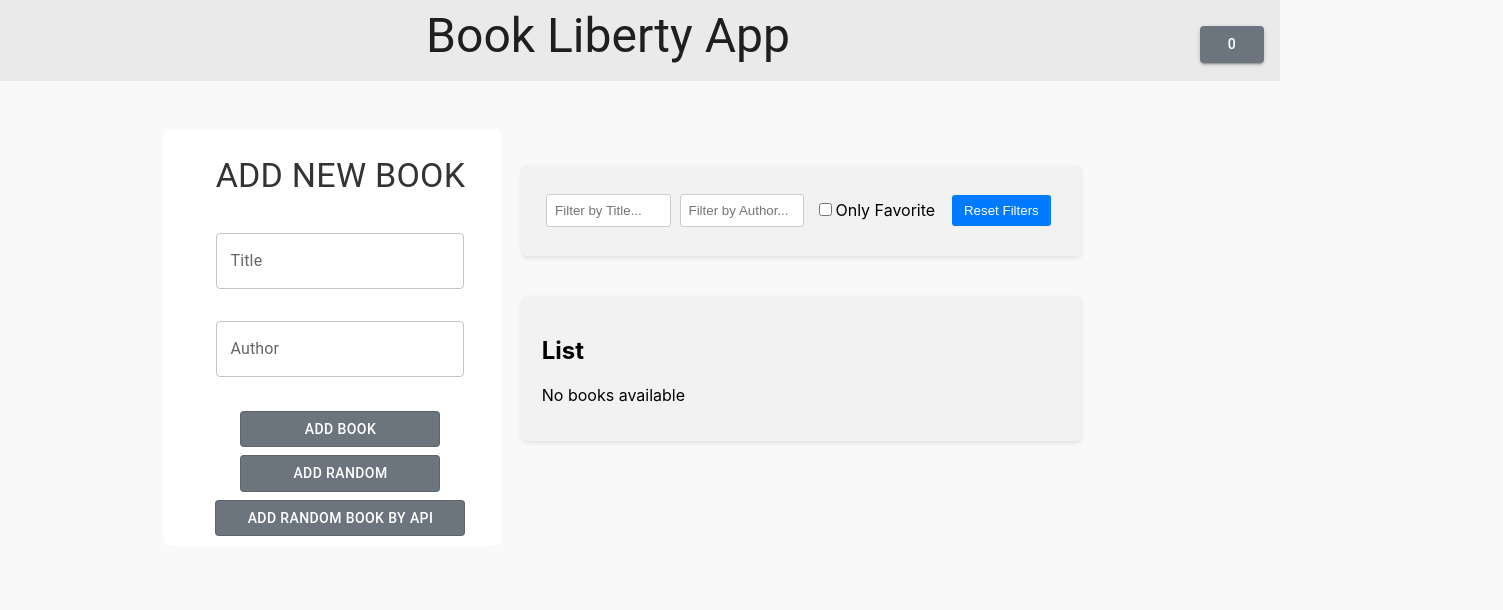
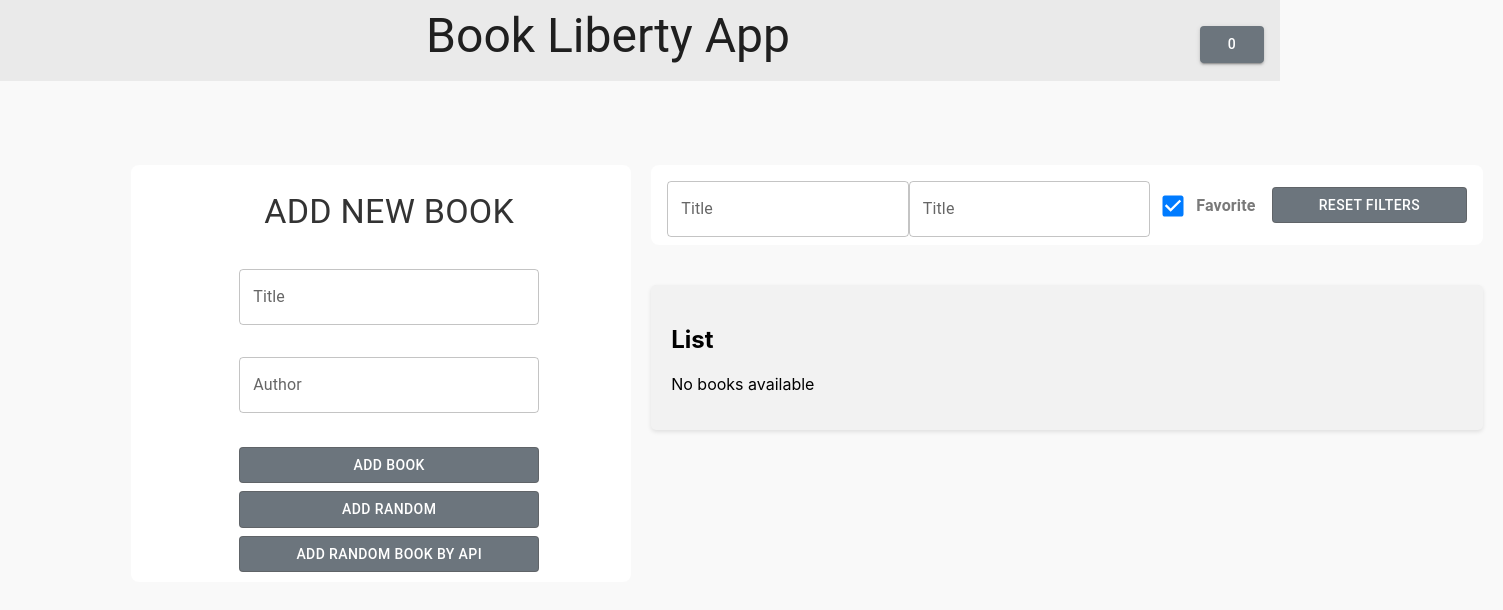
Before and after one commit to Nikita-a11y-dev/React-Libary-App, a React (Vite) app in the folder frontend/vite-project/: page / in a window 1280 px wide. Shown: the top 610 px of the page, 1503 px wide, since content can reach past the window. Built offline with nearby package versions, Linux system fonts and the light colour scheme.

Commit message:
Refactore Filter to use MUI components

```diff
--- a/frontend/vite-project/src/App.css
+++ b/frontend/vite-project/src/App.css
@@ -5,21 +5,12 @@
   justify-content: center;
   text-align: center;
 }
-
-.app-header {
-  background-color: #d7d7d7;
-  color: #333333;
-  width: 100%;
-  margin-bottom: 20px;
-}
-
 .app-main {
   display: flex;
   justify-content: space-between;
   width: 80%;
   margin: 0 auto;
 }
-
 .app-left-column {
   flex: 1;
   flex-basis: 35%;
--- a/frontend/vite-project/src/App.jsx
+++ b/frontend/vite-project/src/App.jsx
@@ -53,7 +53,7 @@ export default function App() {
           </Button>
         </Box>
 
-        <Container>
+        <Container maxWidth="xl">
           <main className="app-main">
             <div className="app-left-column">
               <BookForm></BookForm>
--- a/frontend/vite-project/src/components/BookForm/BookForm.css
+++ b/frontend/vite-project/src/components/BookForm/BookForm.css
@@ -1,35 +1,5 @@
 .book-form {
   width: 100%;
-}
-
-.book-form label {
-  display: block;
-  width: 100%;
-  text-align: center;
-  margin-bottom: 10px;
-}
-
-.book-form input {
-  width: 80%;
-  padding: 8px;
-  margin-bottom: 10px;
-  border: 1px solid #ccc;
-  border-radius: 3px;
-}
-
-.book-form button {
-  background-color: #007bff;
-  color: #fff;
-  padding: 8px 12px;
-  border: none;
-  border-radius: 3px;
-  cursor: pointer;
-  margin: 10px;
-  transition: background-color 0.3s ease;
-}
-
-.book-form button:hover {
-  background-color: #0056b3;
 }
 
 .book-form .spinner {
--- a/frontend/vite-project/src/components/BookForm/BookForm.jsx
+++ b/frontend/vite-project/src/components/BookForm/BookForm.jsx
@@ -52,8 +52,9 @@ export default function BookForm() {
       sx={{
         backgroundColor: "background.paper",
         borderRadius: 2,
-        maxWidth: "400px",
         p: "10px",
+        mt: 2.5,
+        width: "500px",
       }}
     >
       <Grid item xs={12} md={6}>
@@ -68,6 +69,7 @@ export default function BookForm() {
           label="Title"
           value={title}
           onChange={(e) => setTitle(e.target.value)}
+          sx={{ width: "300px", mb: 1 }}
         />
       </Grid>
 
@@ -77,6 +79,7 @@ export default function BookForm() {
           label="Author"
           value={author}
           onChange={(e) => setAuthor(e.target.value)}
+          sx={{ width: "300px", mb: 1 }}
         />
       </Grid>
 
@@ -90,7 +93,7 @@ export default function BookForm() {
       >
         <Button
           variant="outlined"
-          sx={{ width: "200px", mb: 1 }}
+          sx={{ width: "300px", mb: 1 }}
           onClick={handleSubmit}
         >
           Add Book
@@ -98,7 +101,7 @@ export default function BookForm() {
 
         <Button
           variant="outlined"
-          sx={{ width: "200px", mb: 1 }}
+          sx={{ width: "300px", mb: 1 }}
           onClick={handleAddRandomBook}
         >
           Add Random
@@ -106,7 +109,7 @@ export default function BookForm() {
 
         <Button
           variant="outlined"
-          sx={{ width: "250px" }}
+          sx={{ width: "300px" }}
           onClick={handleAddRandomBookByAPI}
           disabled={isLoading}
         >
--- a/frontend/vite-project/src/components/Filter/Filter.jsx
+++ b/frontend/vite-project/src/components/Filter/Filter.jsx
@@ -8,7 +8,14 @@ import {
   selectAuthor,
   selectFavorite,
 } from "../../redux/slices/filterSlice";
-
+import {
+  Box,
+  TextField,
+  FormGroup,
+  FormControlLabel,
+  Button,
+  Checkbox,
+} from "@mui/material";
 import { useDispatch, useSelector } from "react-redux";
 
 export default function Filter() {
@@ -32,39 +39,66 @@ export default function Filter() {
   const handleOnlyFavoriteFilterChange = () => {
     dispatch(setOnlyFavoriteFilter());
   };
+
   return (
-    <div className="app-block filter">
-      <div className="filter-row">
-        <div className="filter-group">
-          <input
-            onChange={handleTitleFilterChange}
-            type="text"
-            value={titleFilter}
-            placeholder="Filter by Title..."
-          />
-        </div>
-        <div className="filter-group">
-          <input
-            onChange={handleAuthorFilterChange}
-            type="text"
-            value={authorFilter}
-            placeholder="Filter by Author..."
-          />
-        </div>
-        <div className="filter-group">
-          <label>
-            <input
-              type="checkbox"
-              checked={onlyFavoriteFilter}
-              onChange={handleOnlyFavoriteFilterChange}
-            />
-            Only Favorite
-          </label>
-        </div>
-        <button type="button " onClick={handleResetFilters}>
-          Reset Filters
-        </button>
-      </div>
-    </div>
+    // <div className="app-block filter">
+    //   <div className="filter-row">
+    //     <div className="filter-group">
+    //       <input
+    //         onChange={handleTitleFilterChange}
+    //         type="text"
+    //         value={titleFilter}
+    //         placeholder="Filter by Title..."
+    //       />
+    //     </div>
+    //     <div className="filter-group">
+    //       <input
+    //         onChange={handleAuthorFilterChange}
+    //         type="text"
+    //         value={authorFilter}
+    //         placeholder="Filter by Author..."
+    //       />
+    //     </div>
+    //     <div className="filter-group">
+    //       <label>
+    //         <input
+    //           type="checkbox"
+    //           checked={onlyFavoriteFilter}
+    //           onChange={handleOnlyFavoriteFilterChange}
+    //         />
+    //         Only Favorite
+    //       </label>
+    //     </div>
+    //     <button type="button " onClick={handleResetFilters}>
+    //       Reset Filters
+    //     </button>
+    //   </div>
+    // </div>
+    <Box
+      display="flex"
+      alignItems="center"
+      justifyContent="space-between"
+      px={2}
+      sx={{
+        backgroundColor: "background.paper",
+        pt: 1,
+        m: 2.5,
+        width: "800px",
+        borderRadius: 2,
+      }}
+    >
+      <TextField label="Title" />
+      <TextField label="Title" />
+      <FormGroup>
+        <FormControlLabel
+          control={<Checkbox defaultChecked />}
+          label="Favorite"
+        />
+      </FormGroup>
+
+      <Button variant="outlined" sx={{ width: "200px", mb: 1 }}>
+        Reset Filters
+      </Button>
+    </Box>
   );
 }
--- a/frontend/vite-project/src/theme/darkTheme.js
+++ b/frontend/vite-project/src/theme/darkTheme.js
@@ -48,6 +48,36 @@ const darkTheme = createTheme({
         },
       },
     },
+    MuiCheckbox: {
+      styleOverrides: {
+        root: {
+          color: "#777777", // Цвет по умолчанию
+          "&.Mui-checked": {
+            color: "#4F8CFF", // Цвет при выборе
+          },
+          "& .MuiSvgIcon-root": {
+            fontSize: "28px", // Увеличиваем размер иконки
+          },
+        },
+      },
+      defaultProps: {
+        disableRipple: true, // Убираем ripple-эффект
+      },
+    },
+    MuiFormControlLabel: {
+      styleOverrides: {
+        root: {
+          marginLeft: "0px", // Отступ слева
+          marginBottom: "5px", // Отступ снизу
+          alignItems: "center", // Центрирование
+        },
+        label: {
+          color: "#bebebe", // Цвет текста лейбла
+          fontSize: "1rem", // Размер шрифта
+          fontWeight: "600", // Жирность шрифта
+        },
+      },
+    },
   },
 });
 
--- a/frontend/vite-project/src/theme/lightTheme.js
+++ b/frontend/vite-project/src/theme/lightTheme.js
@@ -48,6 +48,36 @@ const lightTheme = createTheme({
         },
       },
     },
+    MuiCheckbox: {
+      styleOverrides: {
+        root: {
+          color: "#CCCCCC", // Цвет по умолчанию
+          "&.Mui-checked": {
+            color: "#007BFF", // Цвет при выборе
+          },
+          "& .MuiSvgIcon-root": {
+            fontSize: "28px", // Увеличиваем размер иконки
+          },
+        },
+      },
+      defaultProps: {
+        disableRipple: true, // Убираем ripple-эффект
+      },
+    },
+    MuiFormControlLabel: {
+      styleOverrides: {
+        root: {
+          marginLeft: "0px", // Отступ слева
+          marginBottom: "5px", // Отступ снизу
+          alignItems: "center", // Центрирование
+        },
+        label: {
+          color: "#7a7a7a", // Цвет текста лейбла
+          fontSize: "1rem", // Размер шрифта
+          fontWeight: "600", // Жирность шрифта
+        },
+      },
+    },
   },
 });
 
```
